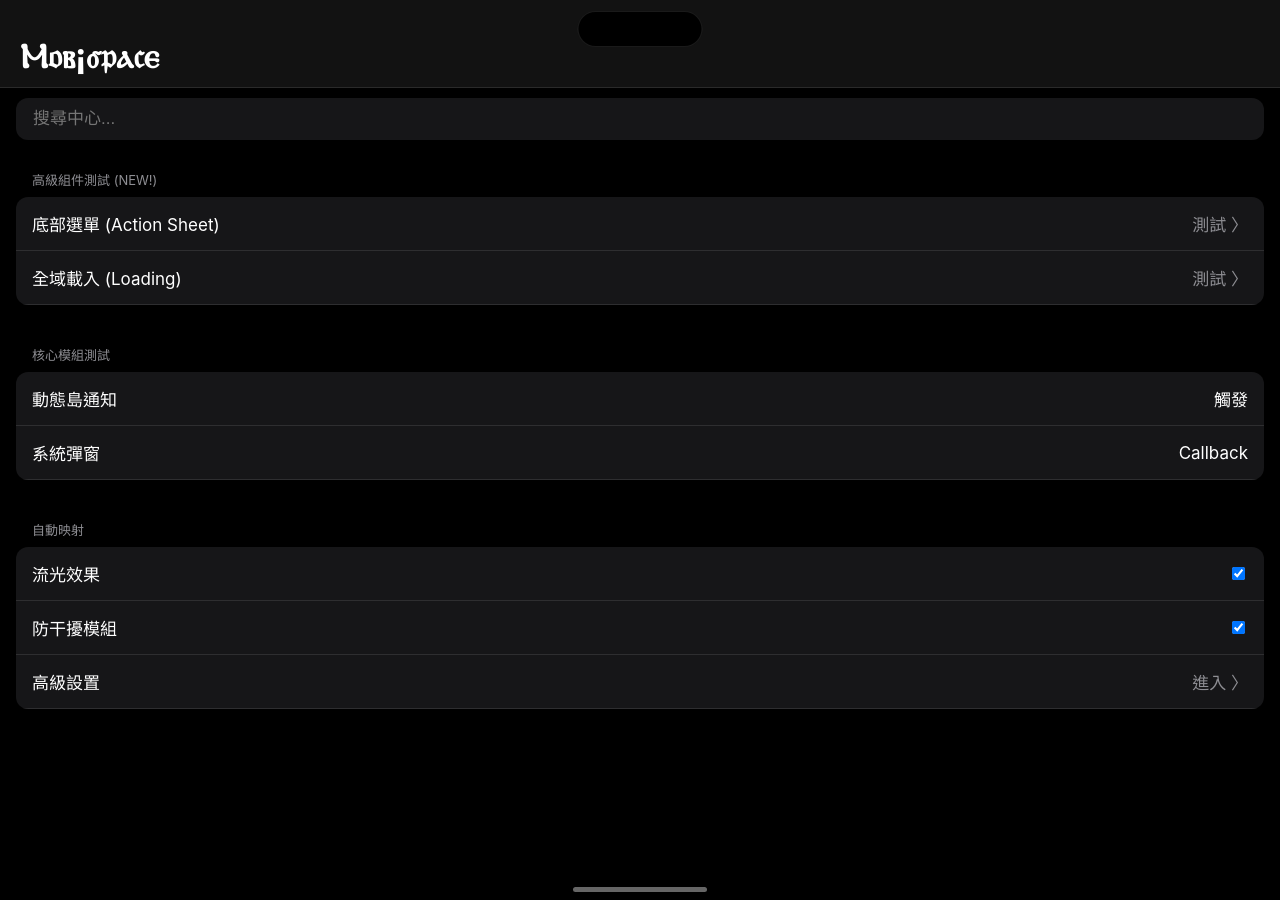
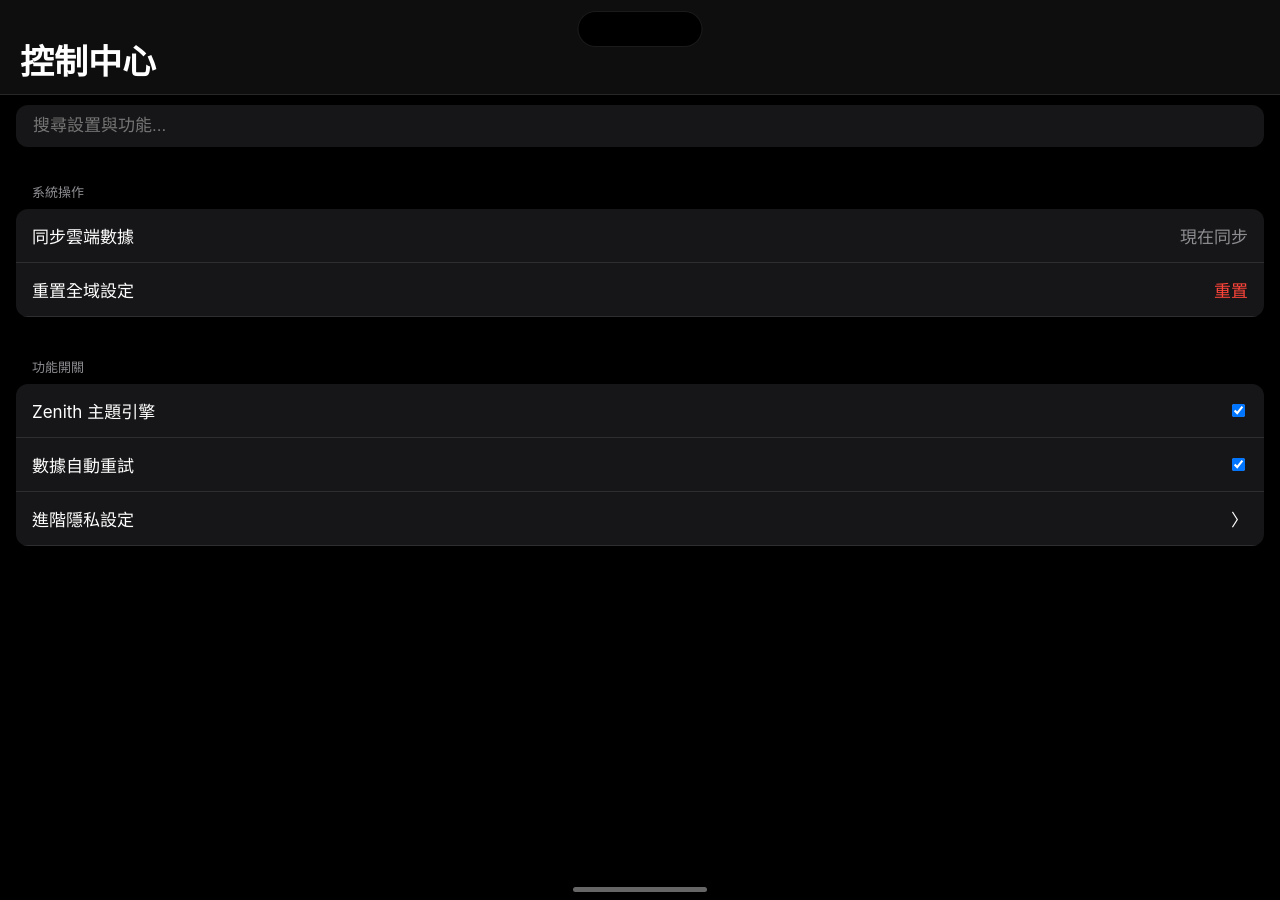
Before and after one commit to mobsp/mobsp.github.io, a Jekyll site: the page beta/test7.html, which Jekyll copies as it is, in a window 1280 px wide. Built offline with Jekyll 4.4.1, drawn with Linux system fonts in a browser that asks for light colours.

Commit message:
更新 test7.html

```diff
--- a/beta/test7.html
+++ b/beta/test7.html
@@ -3,52 +3,49 @@
 <head>
     <meta charset="UTF-8">
     <meta name="viewport" content="width=device-width, initial-scale=1.0, maximum-scale=1.0, user-scalable=no, viewport-fit=cover">
-    <title>Ⲙ𝔬ⲃ¡ⳝ𝔭ⲁ𝔠ⲉ 旗艦測試中心</title>
-
+    <title>Ⲙ𝔬ⲃ¡ⳝ𝔭ⲁ𝔠ⲉ 旗艦系統</title>
     <style>
-        /* 基礎佈局樣式 */
         :root {
             --ios-blue: #0A84FF; --ios-green: #30D158; --ios-red: #FF453A; --ios-gray: #8E8E93;
-            --glass: rgba(25, 25, 25, 0.75); --ios-card: rgba(28, 28, 30, 0.8);
+            --glass: rgba(20, 20, 20, 0.7); --ios-card: rgba(28, 28, 30, 0.8);
         }
-        * { box-sizing: border-box; -webkit-tap-highlight-color: transparent; }
+        * { box-sizing: border-box; -webkit-tap-highlight-color: transparent; outline: none; }
         body, html { margin: 0; padding: 0; width: 100%; height: 100%; background: #000; overflow: hidden; font-family: -apple-system, sans-serif; }
 
         #ios-root { display: flex; flex-direction: column; height: 100dvh; width: 100vw; position: relative; }
         .ios-island { position: fixed; top: 11px; left: 50%; transform: translateX(-50%); width: 125px; height: 36px; background: #000; border-radius: 20px; z-index: 10000; transition: all 0.5s cubic-bezier(0.18, 0.89, 0.32, 1.2); display: flex; align-items: center; justify-content: center; border: 0.5px solid rgba(255,255,255,0.1); }
-        .ios-island.active { width: 320px; height: 65px; }
+        .ios-island.active { width: 300px; height: 60px; border-radius: 25px; }
         #island-msg { opacity: 0; font-size: 14px; transition: 0.3s; color: #fff; font-weight: 500; }
 
-        .ios-header { padding: env(safe-area-inset-top, 20px) 20px 10px; background: var(--glass); backdrop-filter: blur(30px); border-bottom: 0.5px solid rgba(255,255,255,0.1); z-index: 1000; }
-        .nav-row { display: flex; align-items: center; height: 30px; }
+        .ios-header { padding: env(safe-area-inset-top, 20px) 20px 10px; background: var(--glass); backdrop-filter: blur(40px); border-bottom: 0.5px solid rgba(255,255,255,0.1); z-index: 1000; }
+        .nav-row { display: flex; align-items: center; height: 30px; margin-bottom: 5px; }
         .back-btn { color: var(--ios-blue); font-size: 17px; visibility: hidden; opacity: 0; transition: 0.3s; cursor: pointer; }
         .back-btn.show { visibility: visible; opacity: 1; }
-        .ios-header h1 { font-size: 34px; margin: 5px 0 0; font-weight: 700; color: #fff; transition: 0.3s; }
-        .ios-header.mini h1 { font-size: 18px; transform: translate(-40px, -25px); text-align: center; width: 100%; }
+        .ios-header h1 { font-size: 34px; margin: 0; font-weight: 700; color: #fff; transition: 0.3s; }
+        .ios-header.mini h1 { font-size: 18px; transform: translate(-40px, -28px); text-align: center; width: 100%; }
 
-        .ios-scroller { flex: 1; overflow-y: auto; padding: 10px 16px 100px; transition: 0.3s; }
+        .ios-scroller { flex: 1; overflow-y: auto; padding: 10px 16px 100px; transition: 0.4s cubic-bezier(0.4, 0, 0.2, 1); }
         .section-label { padding: 20px 16px 8px; color: var(--ios-gray); font-size: 13px; text-transform: uppercase; }
         .ios-list { background: var(--ios-card); border-radius: 12px; padding: 0; margin: 0 0 20px; list-style: none; overflow: hidden; backdrop-filter: blur(20px); }
-        .ios-list li { padding: 14px 16px; border-bottom: 0.5px solid rgba(255,255,255,0.1); display: flex; align-items: center; justify-content: space-between; font-size: 17px; color: #fff; cursor: pointer; }
-        .ios-list li:active { background: rgba(255,255,255,0.1); }
+        .ios-list li { padding: 14px 16px; border-bottom: 0.5px solid rgba(255,255,255,0.1); display: flex; align-items: center; justify-content: space-between; font-size: 17px; color: #fff; }
+        .ios-list li:active { background: rgba(255,255,255,0.15); }
 
-        .ios-search-box { background: var(--ios-card); border-radius: 12px; padding: 10px 15px; display: flex; align-items: center; margin-bottom: 10px; }
-        .ios-search-box input { background: transparent; border: none; color: #fff; flex: 1; font-size: 17px; outline: none; }
+        .ios-search-box { background: var(--ios-card); border-radius: 12px; padding: 10px 15px; display: flex; align-items: center; margin-bottom: 15px; }
+        .ios-search-box input { background: transparent; border: none; color: #fff; flex: 1; font-size: 17px; }
 
         .ios-switch { width: 51px; height: 31px; background: #39393D; border-radius: 20px; position: relative; transition: 0.3s; }
         .ios-switch.on { background: var(--ios-green); }
-        .ios-switch::after { content: ''; position: absolute; top: 2px; left: 2px; width: 27px; height: 27px; background: #fff; border-radius: 50%; transition: 0.3s; box-shadow: 0 3px 8px rgba(0,0,0,0.15); }
+        .ios-switch::after { content: ''; position: absolute; top: 2px; left: 2px; width: 27px; height: 27px; background: #fff; border-radius: 50%; transition: 0.3s; box-shadow: 0 3px 8px rgba(0,0,0,0.2); }
         .ios-switch.on::after { transform: translateX(20px); }
 
-        .home-bar { height: 5px; width: 134px; background: #fff; border-radius: 10px; position: absolute; bottom: 8px; left: 50%; transform: translateX(-50%); opacity: 0.4; z-index: 100;}
-
-        /* Alert 彈窗樣式 */
         .alert-ov { position: fixed; inset: 0; background: rgba(0,0,0,0.6); display: none; align-items: center; justify-content: center; z-index: 11000; backdrop-filter: blur(5px); }
-        .alert-box { width: 270px; background: rgba(35, 35, 35, 0.9); border-radius: 14px; overflow: hidden; text-align: center; }
-        .alert-body { padding: 20px; border-bottom: 0.5px solid #444; color: #fff; }
+        .alert-box { width: 270px; background: rgba(40, 40, 40, 0.95); border-radius: 14px; overflow: hidden; text-align: center; border: 0.5px solid rgba(255,255,255,0.1); }
+        .alert-body { padding: 20px; border-bottom: 0.5px solid rgba(255,255,255,0.1); color: #fff; }
         .alert-btns { display: flex; }
         .alert-btn { flex: 1; padding: 12px; color: var(--ios-blue); font-weight: 600; cursor: pointer; }
-        .alert-btn:first-child { border-right: 0.5px solid #444; font-weight: 400; }
+        .alert-btn:first-child { border-right: 0.5px solid rgba(255,255,255,0.1); font-weight: 400; }
+
+        .home-bar { height: 5px; width: 134px; background: #fff; border-radius: 10px; position: absolute; bottom: 8px; left: 50%; transform: translateX(-50%); opacity: 0.4; }
     </style>
 </head>
 <body>
@@ -57,31 +54,25 @@
         <div class="ios-island" id="island"><div id="island-msg"></div></div>
         <header class="ios-header" id="header">
             <div class="nav-row"><span class="back-btn" id="back">〈 返回</span></div>
-            <h1 id="mainTitle">Ⲙ𝔬ⲃ¡ⳝ𝔭ⲁ𝔠ⲉ</h1>
+            <h1 id="mainTitle">控制中心</h1>
         </header>
 
         <main class="ios-scroller" id="scroller">
             <div class="ios-search-box">
-                <input type="text" placeholder="搜尋中心..." oninput="window.ios.filter(this.value)">
+                <input type="text" placeholder="搜尋設置與功能..." oninput="window.ios.filter(this.value)">
             </div>
 
-            <div class="section-label">高級組件測試 (New!)</div>
+            <div class="section-label">系統操作</div>
             <ul class="ios-list">
-                <li onclick="testActionSheet()">底部選單 (Action Sheet) <span style="color:var(--ios-gray)">測試 〉</span></li>
-                <li onclick="testLoading()">全域載入 (Loading) <span style="color:var(--ios-gray)">測試 〉</span></li>
+                <li onclick="handleSync()">同步雲端數據 <span style="color:var(--ios-gray)">現在同步</span></li>
+                <li onclick="handleReset()">重置全域設定 <span style="color:var(--ios-red)">重置</span></li>
             </ul>
 
-            <div class="section-label">核心模組測試</div>
+            <div class="section-label">功能開關</div>
             <ul class="ios-list">
-                <li onclick="window.ios.notify('⚡️ 系統正在 Zenith 軌道運行')">動態島通知 <span>觸發</span></li>
-                <li onclick="window.ios.alert('安全存取', '是否確認進入高級模式？', () => window.ios.notify('✅ 已進入模式'))">系統彈窗 <span>Callback</span></li>
-            </ul>
-
-            <div class="section-label">自動映射</div>
-            <ul class="ios-list">
-                <li>流光效果 <input type="checkbox" checked onchange="window.ios.notify('背景效果切換')"></li>
-                <li>防干擾模組 <input type="checkbox" checked></li>
-                <li onclick="openSubPage()">高級設置 <span style="color:var(--ios-gray)">進入 〉</span></li>
+                <li>Zenith 主題引擎 <input type="checkbox" checked onchange="window.ios.notify('主題已套用')"></li>
+                <li>數據自動重試 <input type="checkbox" checked></li>
+                <li onclick="openMore()">進階隱私設定 <span>〉</span></li>
             </ul>
         </main>
         <div class="home-bar"></div>
@@ -95,47 +86,45 @@
     </div>
 
     <script src="./ios-type.js"></script>
+    <script type="module">
+        import { initTheme, initSecurity, SystemData } from './theme-engine.js';
 
-    <script type="module">
-        import { initTheme, initSecurity } from './theme-engine.js';
-
+        // 系統啟動
         initTheme();
         initSecurity();
-
-        // 初始渲染 Checkbox
         window.ios._render();
-        // 綁定返回按鈕
         document.getElementById('back').onclick = () => window.ios.pop();
 
-        // [新增] 測試 Action Sheet 的函數
-        window.testActionSheet = function() {
+        // [邏輯] 同步處理
+        window.handleSync = () => {
+            window.ios.loading(true);
+            setTimeout(() => {
+                window.ios.loading(false);
+                window.ios.notify("數據同步成功");
+            }, 1500);
+        };
+
+        // [邏輯] 重置處理 (Action Sheet)
+        window.handleReset = () => {
             window.ios.actionSheet([
-                { id: 1, text: '重置系統快取', onClick: () => window.ios.notify('快取已清除') },
-                { id: 2, text: '格式化核心數據', role: 'destructive', onClick: () => window.ios.alert('警告', '這將會銷毀所有資料，確定執行？') },
+                { id: 1, text: '僅清除快取', onClick: () => window.ios.notify('快取已清理') },
+                { id: 2, text: '完整格式化', role: 'destructive', onClick: () => window.ios.alert('安全確認', '此操作無法復原，確定？', () => window.ios.notify('系統已重置')) },
                 { id: 3, text: '取消', role: 'cancel' }
             ]);
         };
 
-        // [新增] 測試 Loading 的函數
-        window.testLoading = function() {
-            window.ios.loading(true); // 開啟轉圈圈
-            setTimeout(() => {
-                window.ios.loading(false); // 2秒後關閉
-                window.ios.notify('資料同步完成！');
-            }, 2000);
-        };
-
-        // 子頁面導航
-        window.openSubPage = function() {
+        // [路由] 進階頁面
+        window.openMore = () => {
             const html = `
-                <div class="section-label">子頁面功能</div>
+                <div class="section-label">隱私與安全</div>
                 <ul class="ios-list">
-                    <li>重試機制 <input type="checkbox" checked></li>
-                    <li onclick="window.ios.pop()">回退主中心 〉</li>
+                    <li>位置跟蹤 <input type="checkbox"></li>
+                    <li>診斷數據發送 <input type="checkbox" checked></li>
+                    <li onclick="window.ios.pop()">返回控制中心 〉</li>
                 </ul>
             `;
-            window.ios.push('高級設置', html);
-        }
+            window.ios.push('隱私設定', html);
+        };
     </script>
 </body>
 </html>
```
